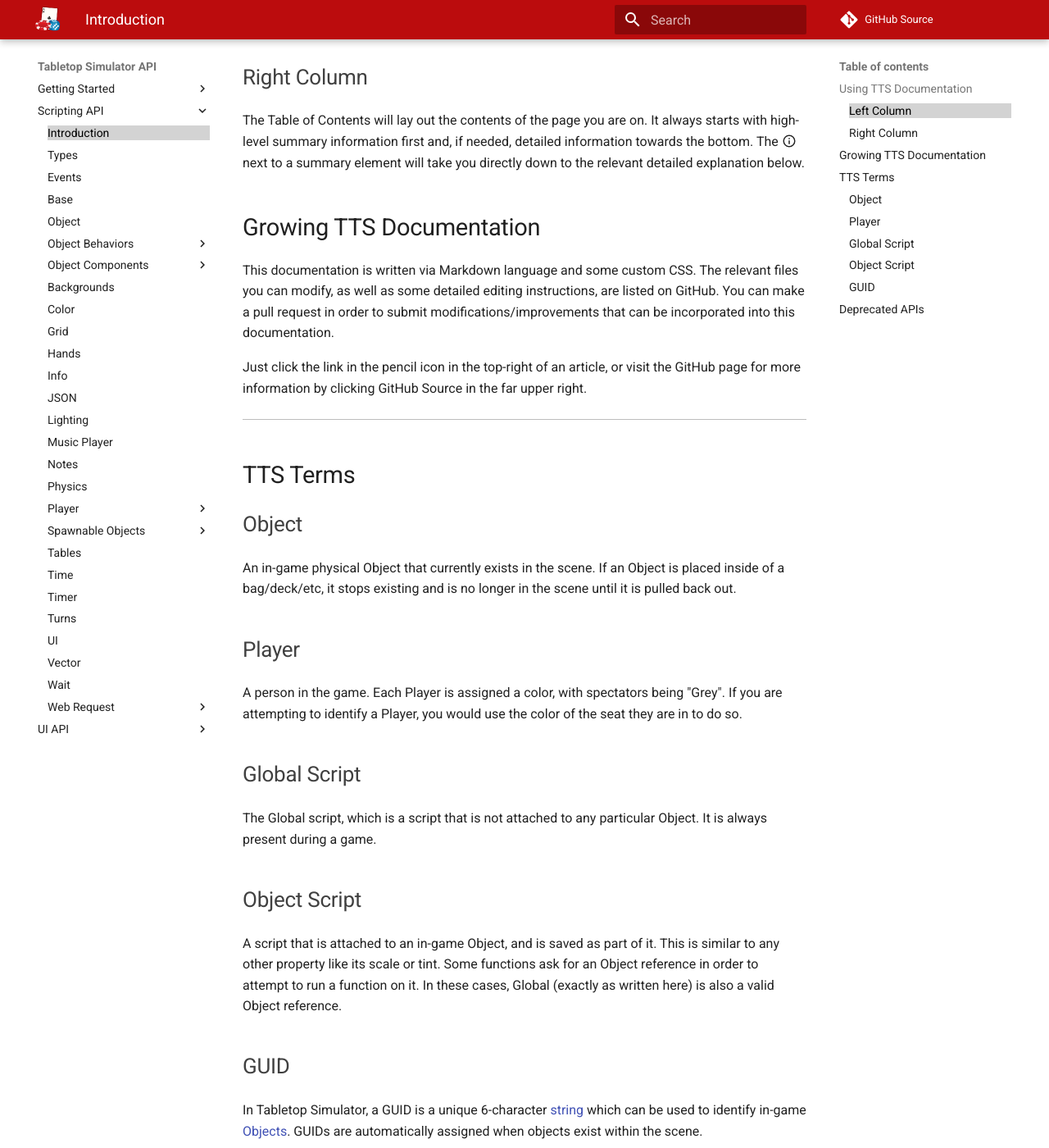
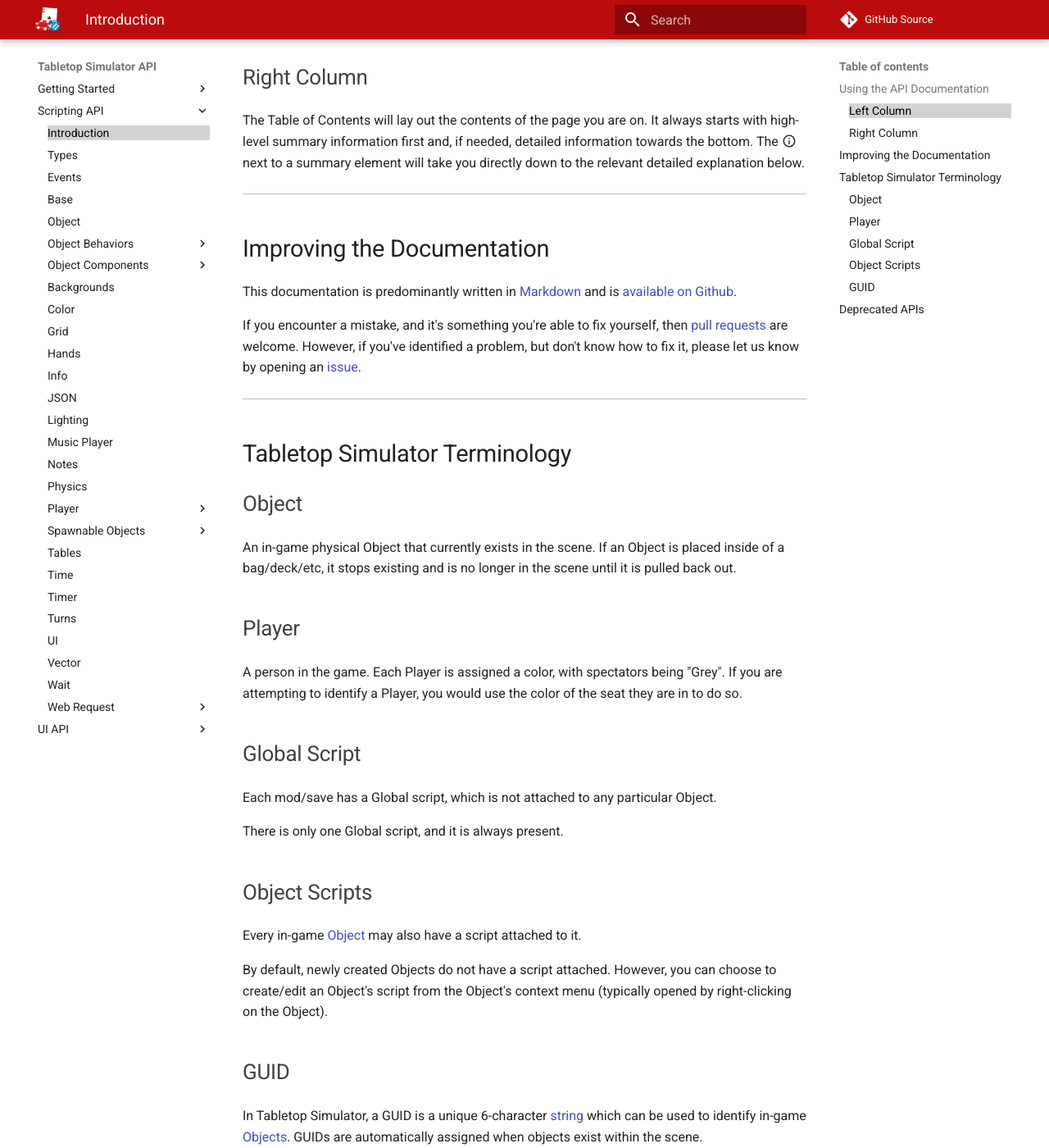
Before and after one commit to Berserk-Games/Tabletop-Simulator-API, an MkDocs documentation site: the page built from docs/intro.md, in a window 1280 px wide and 1400 px high, scrolled down 519 px. Shown: the whole window at 82% size. Built offline with MkDocs 1.6.1 and Material for MkDocs 9.7.7, drawn with Linux system fonts in a browser that asks for light colours; comment, search, counter and statistics services are not loaded; some of the changed text lies outside the part shown.

Commit message:
Rejigged the intro a bit

```diff
--- a/docs/intro.md
+++ b/docs/intro.md
@@ -1,37 +1,56 @@
-In this section, you will find details on all events/classes/functions specific to Tabletop Simulator's Lua scripting. For more general information on how the scripting language of Lua works and what it does on its own, you can review the [Official Lua Documentation](https://www.lua.org/docs.html).
+In this section, you will find details on all events/classes/functions specific to Tabletop Simulator's Lua scripting.
+For more general information on how the scripting language of Lua works and what it does on its own, you can review
+the [Official Lua Documentation](https://www.lua.org/docs.html).
 
-##Using TTS Documentation
+## Using the API Documentation
 
-###Left Column
+### Left Column
+
 This is the top-level list of classes and other information needed when scripting with Lua in Tabletop Simulator. Event, Base and Object are the three pages you will use the most, with the rest referring to niche information you can access as you go. It is a good idea to familiarize yourself with the contents of those three pages in order to have a good high-level understanding of what scripting is capable of doing.
 
-###Right Column
+### Right Column
+
 The Table of Contents will lay out the contents of the page you are on. It always starts with high-level summary information first and, if needed, detailed information towards the bottom. The :i: next to a summary element will take you directly down to the relevant detailed explanation below.
-
-
-##Growing TTS Documentation
-This documentation is written via Markdown language and some custom CSS. The relevant files you can modify, as well as some detailed editing instructions, are listed on GitHub. You can make a pull request in order to submit modifications/improvements that can be incorporated into this documentation.
-
-Just click the link in the pencil icon in the top-right of an article, or visit the GitHub page for more information by clicking GitHub Source in the far upper right.
 
 ---
 
+## Improving the Documentation
 
-##TTS Terms
+This documentation is predominantly written in [Markdown](https://www.markdownguide.org/getting-started/) and is
+[available on Github](https://github.com/Berserk-Games/Tabletop-Simulator-API).
 
-###Object
+If you encounter a mistake, and it's something you're able to fix yourself, then
+[pull requests](https://docs.github.com/en/github/collaborating-with-issues-and-pull-requests/about-pull-requests) are
+welcome. However, if you've identified a problem, but don't know how to fix it, please let us know by opening an
+[issue](https://github.com/Berserk-Games/Tabletop-Simulator-API/issues).
+
+---
+
+## Tabletop Simulator Terminology
+
+### Object
+
 An in-game physical Object that currently exists in the scene. If an Object is placed inside of a bag/deck/etc, it stops existing and is no longer in the scene until it is pulled back out.
 
-###Player
+### Player
+
 A person in the game. Each Player is assigned a color, with spectators being "Grey". If you are attempting to identify a Player, you would use the color of the seat they are in to do so.
 
-###Global Script
-The Global script, which is a script that is not attached to any particular Object. It is always present during a game.
+### Global Script
 
-###Object Script
-A script that is attached to an in-game Object, and is saved as part of it. This is similar to any other property like its scale or tint. Some functions ask for an Object reference in order to attempt to run a function on it. In these cases, Global (exactly as written here) is also a valid Object reference.
+Each mod/save has a Global script, which is not attached to any particular Object.
 
-###GUID
+There is only one Global script, and it is always present.
+
+### Object Scripts
+
+Every in-game [Object](object.md) may also have a script attached to it.
+
+By default, newly created Objects do not have a script attached. However, you can choose to create/edit an Object's
+script from the Object's context menu (typically opened by right-clicking on the Object).
+
+### GUID
+
 In Tabletop Simulator, a GUID is a unique 6-character [string](types.md) which can be used to identify in-game [Objects](object.md). GUIDs are automatically assigned when objects exist within the scene.
 
 If an object is duplicated, it will sometimes have the same GUID for 1 frame before the engine assigns a new GUID to the newer Object. Objects in containers (bags/decks/etc) do not automatically get new GUIDs assigned to them in this way. Only once their contents are moved out into the scene.
@@ -41,7 +60,8 @@
 
 ---
 
-##Deprecated APIs {: #deprecated }
+## Deprecated APIs {: #deprecated }
+
 Through-out this documentation you may come across Lua APIs that are labelled as [<span class="tag deprecated"></span>](intro.md#deprecated). It is advised that you no longer use deprecated APIs. Typically, this is because newer/improved APIs have been introduced that better serve the same purpose.
 
 **Deprecated APIs will _not_ be removed or stop working.**
```
